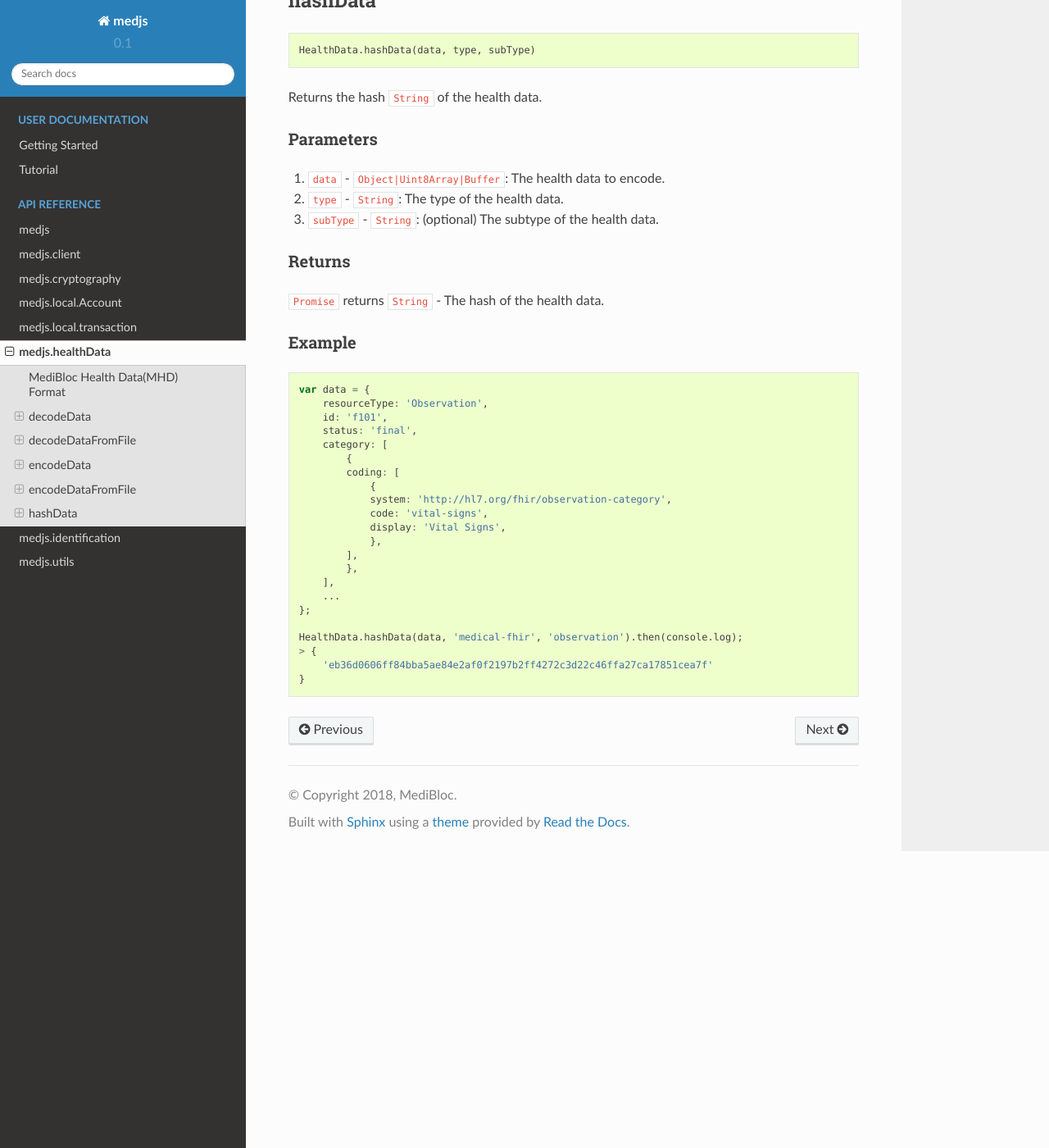
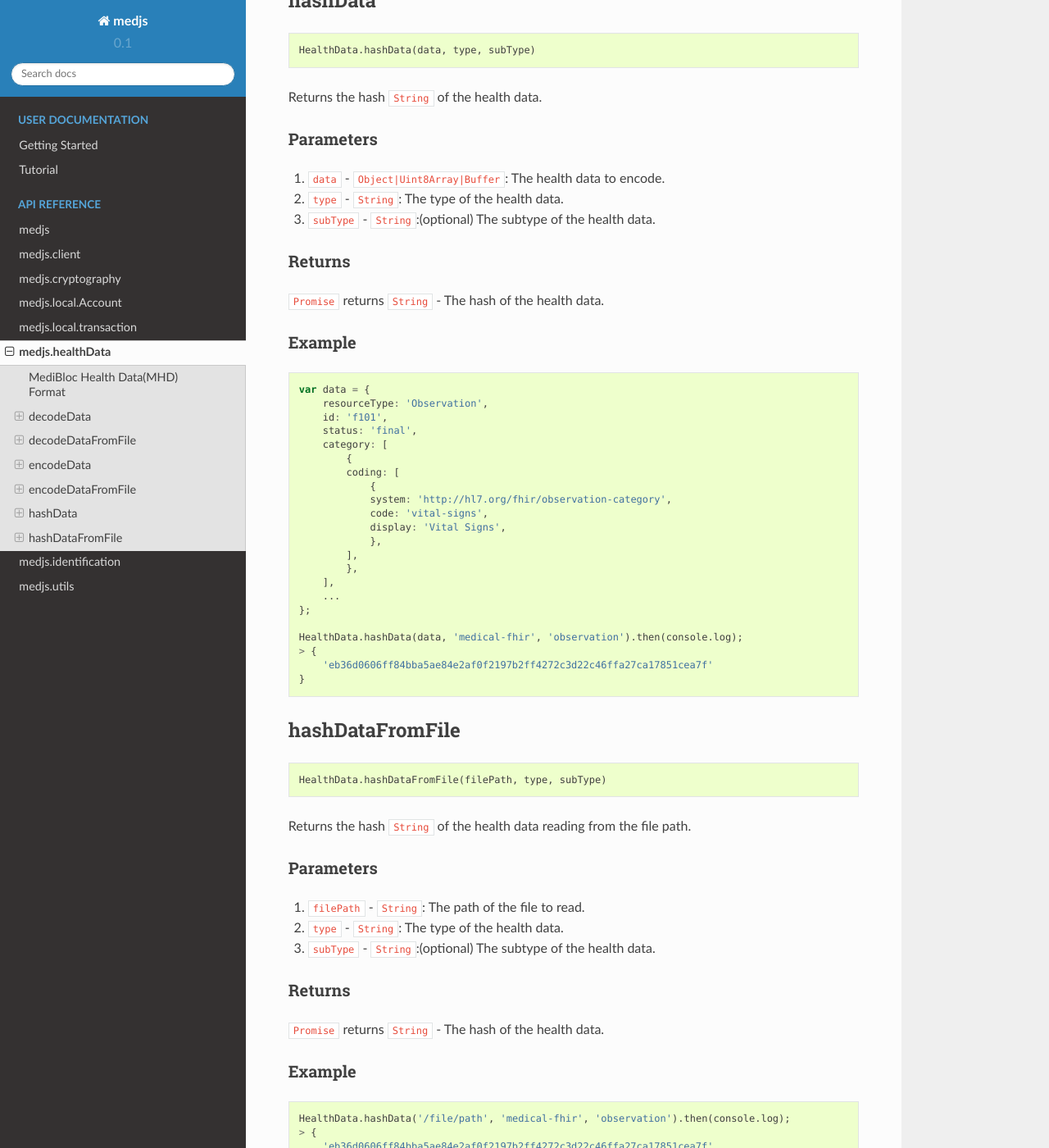
Before and after one commit to medibloc/panacea-js-old, a Sphinx documentation site: the page built from docs/medjs-healthData.rst, in a window 1280 px wide and 1400 px high, scrolled down 4609 px. Shown: the whole window at 82% size. Built offline with Sphinx 7.4.7 and the Read the Docs theme 2.0.0, drawn with Linux system fonts in a browser that asks for light colours; some of the changed text lies outside the part shown.

Commit message:
Add hashDataFromFile to healthData

```diff
--- a/docs/medjs-healthData.rst
+++ b/docs/medjs-healthData.rst
@@ -159,7 +159,7 @@ Parameters
 
 1. ``data`` - ``Object|Uint8Array|Buffer``: The health data to encode.
 2. ``type`` - ``String``: The type of the health data.
-3. ``subType`` - ``String``: (optional) The subtype of the health data.
+3. ``subType`` - ``String``:(optional) The subtype of the health data.
 
 Returns
 -------
@@ -212,7 +212,7 @@ Parameters
 
 1. ``filePath`` - ``String``: The path of the file to read.
 2. ``type`` - ``String``: The type of the health data.
-3. ``subType`` - ``String``: (optional) The subtype of the health data.
+3. ``subType`` - ``String``:(optional) The subtype of the health data.
 
 
 Returns
@@ -248,7 +248,7 @@ Parameters
 
 1. ``data`` - ``Object|Uint8Array|Buffer``: The health data to encode.
 2. ``type`` - ``String``: The type of the health data.
-3. ``subType`` - ``String``: (optional) The subtype of the health data.
+3. ``subType`` - ``String``:(optional) The subtype of the health data.
 
 
 Returns
@@ -283,3 +283,36 @@ Example
     > {
         'eb36d0606ff84bba5ae84e2af0f2197b2ff4272c3d22c46ffa27ca17851cea7f'
     }
+
+hashDataFromFile
+================
+
+.. code-block:: javascript
+
+    HealthData.hashDataFromFile(filePath, type, subType)
+
+Returns the hash ``String`` of the health data reading from the file path.
+
+
+Parameters
+----------
+
+1. ``filePath`` - ``String``: The path of the file to read.
+2. ``type`` - ``String``: The type of the health data.
+3. ``subType`` - ``String``:(optional) The subtype of the health data.
+
+
+Returns
+-------
+
+``Promise`` returns ``String`` - The hash of the health data.
+
+Example
+-------
+
+.. code-block:: javascript
+
+    HealthData.hashData('/file/path', 'medical-fhir', 'observation').then(console.log);
+    > {
+        'eb36d0606ff84bba5ae84e2af0f2197b2ff4272c3d22c46ffa27ca17851cea7f'
+    }
```
Also changed, not shown: 1 other file.
